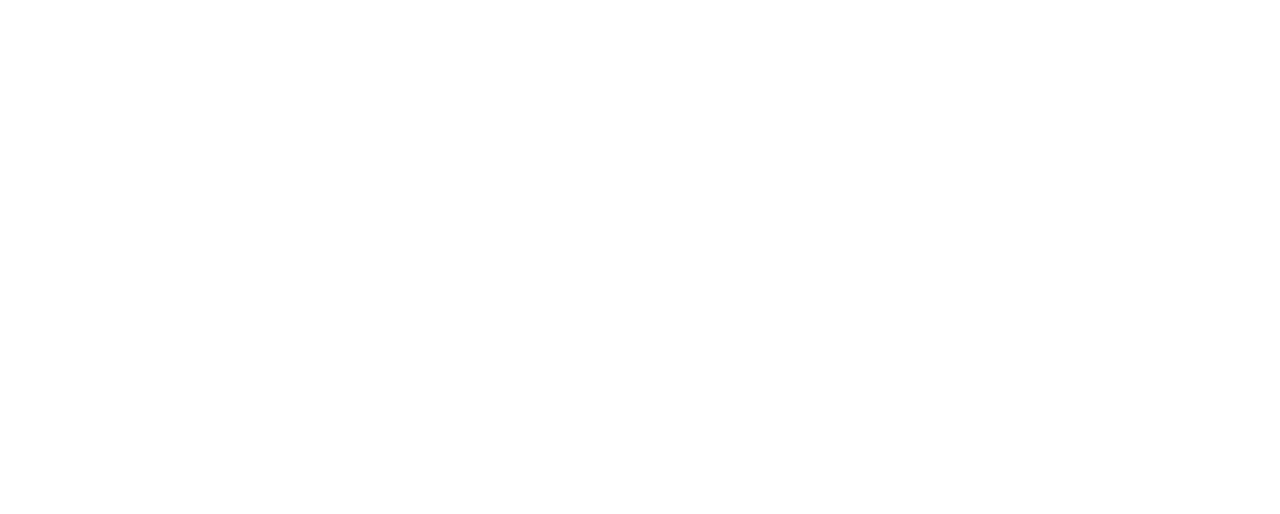
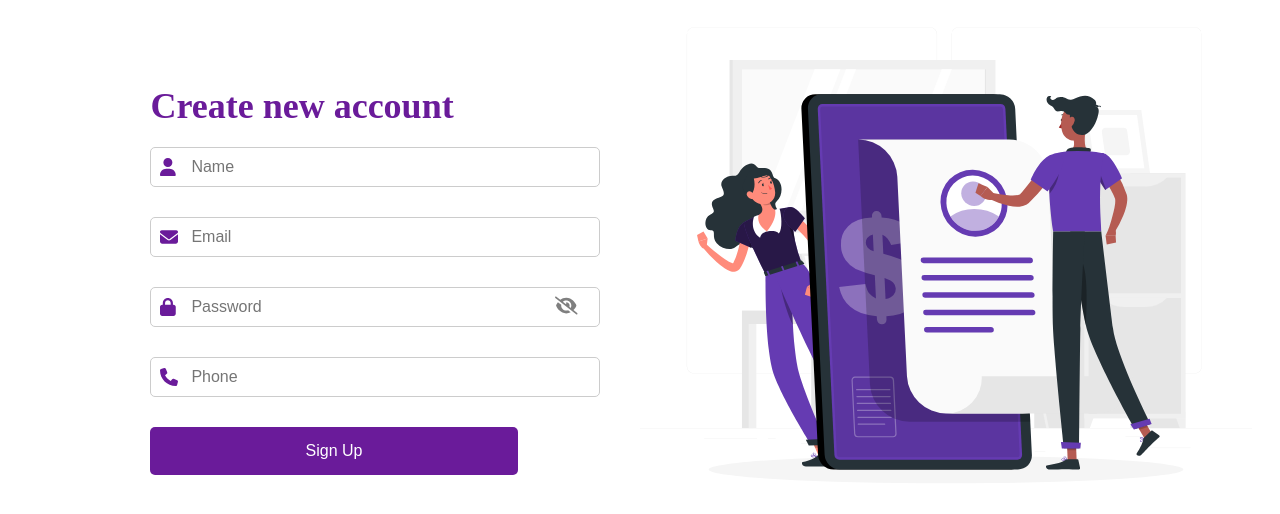
Before and after one commit to MoheeQwariq/Invoice-Generator-App, a React (Vite) app: page / in a window 1280 px wide. Shown: the part 160-674 px from the top of the page. Built offline with nearby package versions, Linux system fonts and the light colour scheme.

Commit message:
Added signinPage

```diff
--- a/package.json
+++ b/package.json
@@ -10,8 +10,12 @@
     "preview": "vite preview"
   },
   "dependencies": {
+    "@fortawesome/fontawesome-svg-core": "^6.7.2",
+    "@fortawesome/free-solid-svg-icons": "^6.7.2",
+    "@fortawesome/react-fontawesome": "^0.2.2",
     "react": "^18.3.1",
-    "react-dom": "^18.3.1"
+    "react-dom": "^18.3.1",
+    "react-router-dom": "^7.1.5"
   },
   "devDependencies": {
     "@eslint/js": "^9.17.0",
--- a/src/App.tsx
+++ b/src/App.tsx
@@ -1,7 +1,17 @@
-import "./App.css";
 
-function App() {
-  return <div></div>;
-}
+import { BrowserRouter as Router, Routes, Route } from "react-router-dom";
+import SignUp from "./screen/LoginPage/LoginPage";
+
+
+const App = () => {
+    return (
+        <Router>
+            <Routes>
+                <Route path="/" element={<SignUp />} />
+
+            </Routes>
+        </Router>
+    );
+};
 
 export default App;
--- /dev/null
+++ b/src/screen/LoginPage/LoginPage.css
@@ -0,0 +1,89 @@
+.sign-up-container {
+    display: flex;
+    justify-content: space-between;
+    align-items: center;
+    height: 100vh;
+    padding: 20px;
+}
+
+.sign-up-form {
+    width: 30%;
+    margin-left: 10%;
+}
+
+.sign-up-form h1 {
+    font-size: 36px;
+    margin-bottom: 20px;
+    color: #6a1b9a;
+}
+
+.sign-up-image {
+    width: 50%;
+    text-align: center;
+}
+
+.sign-up-image img {
+    max-width: 100%;
+    height: auto;
+}
+
+.form-group {
+    position: relative;
+    margin-bottom: 30px;
+}
+
+.form-group .icon {
+    position: absolute;
+    left: 10px;
+    top: 50%;
+    transform: translateY(-50%);
+    font-size: 18px;
+    color: #6a1b9a;
+}
+
+.form-group input {
+    width: 100%;
+    padding: 10px 40px 10px 40px;
+    border: 1px solid #ccc;
+    border-radius: 5px;
+    font-size: 16px;
+}
+
+.form-group .toggle-password {
+    position: absolute;
+    right: -60px;
+    top: 50%;
+    transform: translateY(-50%);
+    cursor: pointer;
+    color: rgba(0, 0, 0, 0.5);
+    font-size: 18px;
+
+}
+
+.error {
+    position: absolute;
+    bottom: -35px;
+    left: 0;
+    color: #a94442;
+    font-size: 14px;
+    margin-top: 5px;
+}
+
+button {
+    width: 100%;
+    padding: 15px;
+    background-color: #6a1b9a;
+    color: white;
+    border: none;
+    border-radius: 5px;
+    font-size: 16px;
+    cursor: pointer;
+    display: block;
+    margin: 0 auto;
+
+}
+
+button:disabled {
+    background-color: #ccc;
+    cursor: not-allowed;
+}
--- /dev/null
+++ b/src/screen/LoginPage/LoginPage.tsx
@@ -0,0 +1,139 @@
+import React, { useState } from "react";
+import { useNavigate } from "react-router-dom";
+import { FontAwesomeIcon } from '@fortawesome/react-fontawesome';
+import { faUser, faEnvelope, faLock, faPhone, faEye, faEyeSlash } from '@fortawesome/free-solid-svg-icons';
+import './LoginPage.css';
+import { validateForm } from "../../utils/validation";
+import AccountImage from '../../assets/Account-rafiki.svg';
+
+type FormData = {
+    name: string;
+    email: string;
+    password: string;
+    phone: string;
+};
+
+const SignUp = () => {
+    const [formData, setFormData] = useState<FormData>({
+        name: '',
+        email: '',
+        password: '',
+        phone: '',
+    });
+
+    const [errors, setErrors] = useState<Partial<FormData>>({});
+    const [isSubmitting, setIsSubmitting] = useState(false);
+    const [showPassword, setShowPassword] = useState(false);
+    const navigate = useNavigate();
+
+    const handleChange = (e: React.ChangeEvent<HTMLInputElement>) => {
+        const { name, value } = e.target;
+        setFormData((prev) => ({ ...prev, [name]: value }));
+        setErrors((prevErrors) => ({ ...prevErrors, [name]: validateForm({ ...formData, [name]: value })[name] }));
+    };
+
+    const handleSubmit = (e: React.FormEvent<HTMLFormElement>) => {
+        e.preventDefault();
+        setIsSubmitting(true);
+
+        const formErrors = validateForm(formData);
+        setErrors(formErrors);
+
+        if (Object.values(formErrors).every((error) => !error)) {
+            console.log("Form is valid, proceed with sign-up.");
+
+            const users: FormData[] = JSON.parse(localStorage.getItem("users") || "[]");
+
+            if (users.some((user) => user.email === formData.email)) {
+                console.log("This email is already registered.");
+                setErrors((prev) => ({ ...prev, email: "Email already in use" }));
+                setIsSubmitting(false);
+                return;
+            }
+
+            users.push(formData);
+            localStorage.setItem("users", JSON.stringify(users));
+
+            console.log("User registered successfully.");
+            //هاد السطر سنقوم باستبداله بالصفحة الرئيسية لاحقا لينتقل عليها لكن بشكل مؤقت جعلته يذهب الى هذه الصفحة الافتراضية من رياكت
+            navigate("/welcome", { state: { user: formData } });
+        } else {
+            console.log("Form contains errors.");
+        }
+
+        setIsSubmitting(false);
+    };
+
+    const togglePasswordVisibility = () => {
+        setShowPassword(!showPassword);
+    };
+
+    return (
+        <div className="sign-up-container">
+            <div className="sign-up-form">
+                <h1>Create new account</h1>
+                <form onSubmit={handleSubmit}>
+                    <div className="form-group">
+                        <FontAwesomeIcon icon={faUser} className="icon" />
+                        <input
+                            type="text"
+                            id="name"
+                            name="name"
+                            placeholder="Name"
+                            value={formData.name}
+                            onChange={handleChange}
+                        />
+                        {errors.name && <p className="error">{errors.name}</p>}
+                    </div>
+                    <div className="form-group">
+                        <FontAwesomeIcon icon={faEnvelope} className="icon" />
+                        <input
+                            type="email"
+                            id="email"
+                            name="email"
+                            placeholder="Email"
+                            value={formData.email}
+                            onChange={handleChange}
+                        />
+                        {errors.email && <p className="error">{errors.email}</p>}
+                    </div>
+                    <div className="form-group">
+                        <FontAwesomeIcon icon={faLock} className="icon" />
+                        <input
+                            type={showPassword ? "text" : "password"}
+                            id="password"
+                            name="password"
+                            placeholder="Password"
+                            value={formData.password}
+                            onChange={handleChange}
+                        />
+                        <span className="toggle-password" onClick={togglePasswordVisibility}>
+                            <FontAwesomeIcon icon={showPassword ? faEye : faEyeSlash} />
+                        </span>
+                        {errors.password && <p className="error">{errors.password}</p>}
+                    </div>
+                    <div className="form-group">
+                        <FontAwesomeIcon icon={faPhone} className="icon" />
+                        <input
+                            type="tel"
+                            id="phone"
+                            name="phone"
+                            placeholder="Phone"
+                            value={formData.phone}
+                            onChange={handleChange}
+                        />
+                        {errors.phone && <p className="error">{errors.phone}</p>}
+                    </div>
+                    <button type="submit" disabled={isSubmitting}>
+                        {isSubmitting ? "Signing Up..." : "Sign Up"}
+                    </button>
+                </form>
+            </div>
+            <div className="sign-up-image">
+                <img src={AccountImage} alt="Sign Up" />
+            </div>
+        </div>
+    );
+};
+
+export default SignUp;
--- /dev/null
+++ b/src/utils/validation.ts
@@ -0,0 +1,44 @@
+type Errors = {
+    [key: string]: string;
+    name: string;
+    email: string;
+    password: string;
+    phone: string;
+};
+
+export const validateForm = (data: { [key: string]: string }) => {
+    const errors: Errors = {
+        name: '',
+        email: '',
+        password: '',
+        phone: ''
+    };
+
+    // Name validation
+    if (!data.name) {
+        errors.name = 'Name is required';
+    }
+
+    // Email validation
+    if (!data.email) {
+        errors.email = 'Email is required';
+    } else if (!/\S+@\S+\.\S+/.test(data.email)) {
+        errors.email = 'Email is invalid';
+    }
+
+    // Password validation
+    if (!data.password) {
+        errors.password = 'Password is required';
+    } else if (data.password.length < 6) {
+        errors.password = 'Password must be at least 6 characters';
+    }
+
+    // Phone validation
+    if (!data.phone) {
+        errors.phone = 'Phone number is required';
+    } else if (!/^\d{10}$/.test(data.phone)) {
+        errors.phone = 'Phone number is invalid';
+    }
+
+    return errors;
+};
```
Also changed, not shown: src/assets/Account-rafiki.svg (added), 1 other file (tests, documents, lock files or other folders).
